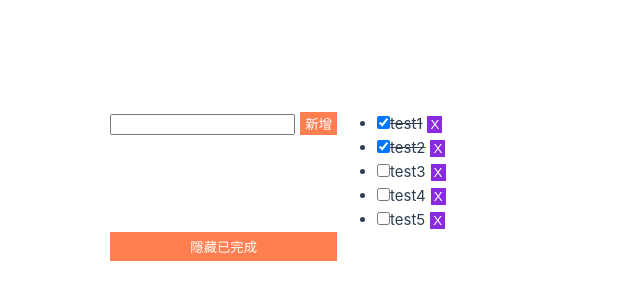
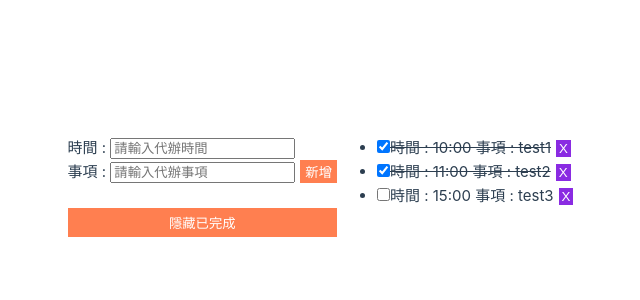
Before and after one commit to tzuchiyu/111test, a Vue app: page / in a window 1280 px wide. Shown: the part 214-514 px from the top of the page, without its empty margins (303-943 px from the left). Built offline with nearby package versions, Linux system fonts and the light colour scheme.

Commit message:
edit newTodoTime

```diff
--- a/src/App.vue
+++ b/src/App.vue
@@ -4,13 +4,12 @@ import { ref, computed } from "vue";
 let id = 0;
 
 const newTodo = ref("");
+const newTodoTime = ref("");
 const hideCompleted = ref(false);
 const todos = ref([
-  { id: id++, text: "test1", done: true },
-  { id: id++, text: "test2", done: true },
-  { id: id++, text: "test3", done: false },
-  { id: id++, text: "test4", done: false },
-  { id: id++, text: "test5", done: false },
+  { id: id++, text: "時間 : 10:00 事項 : test1", done: true },
+  { id: id++, text: "時間 : 11:00 事項 : test2", done: true },
+  { id: id++, text: "時間 : 15:00 事項 : test3", done: false },
 ]);
 
 const filteredTodos = computed(() => {
@@ -18,8 +17,13 @@ const filteredTodos = computed(() => {
 });
 
 function addTodo() {
-  todos.value.push({ id: id++, text: newTodo.value, done: false });
+  todos.value.push({
+    id: id++,
+    text: `時間 : ${newTodoTime.value} 事項 : ${newTodo.value}`,
+    done: false,
+  });
   newTodo.value = "";
+  newTodoTime.value = "";
 }
 
 function removeTodo(todo) {
@@ -29,7 +33,11 @@ function removeTodo(todo) {
 
 <template>
   <form @submit.prevent="addTodo">
-    <input v-model="newTodo" />
+    <label>時間 : </label>
+    <input v-model="newTodoTime" placeholder="請輸入代辦時間" />
+    <br />
+    <label>事項 : </label>
+    <input v-model="newTodo" placeholder="請輸入代辦事項" />
     <button
       style="
         background-color: coral;
```
